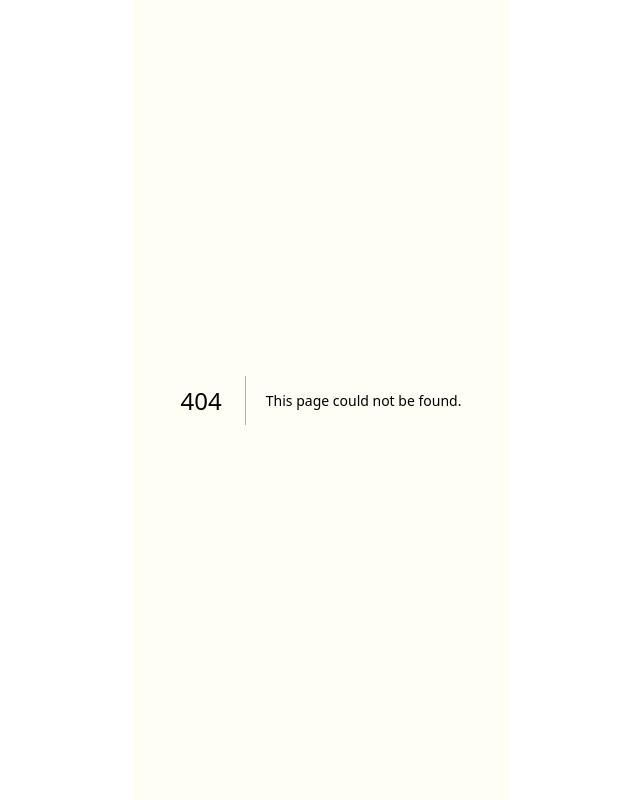
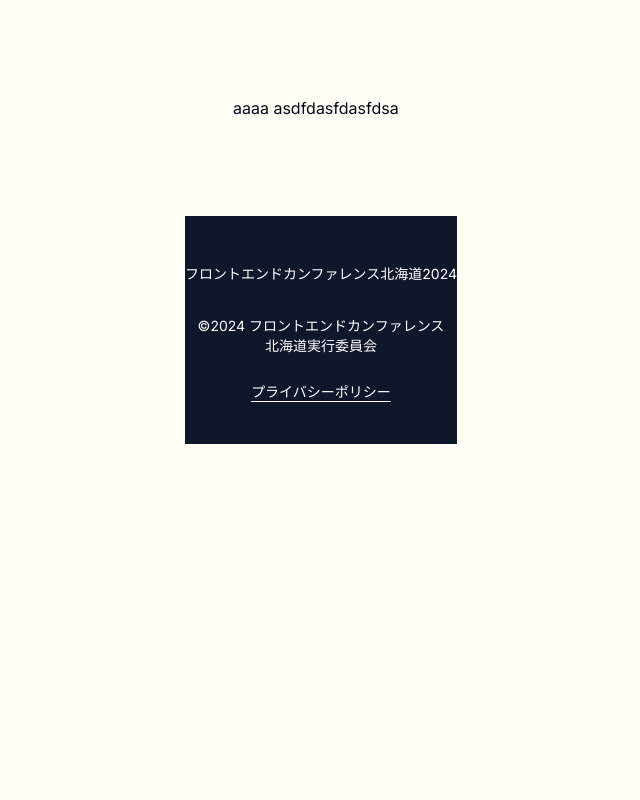
Before and after one commit to frontend-conference-hokkaido-2024/landing-page-2024, a Next.js app: page /job_board in a window 1280 px wide. Before the commit this address had no page. Shown: the top 800 px of the page, without its empty margins (319-959 px from the left). Built offline with nearby package versions, Linux system fonts and the light colour scheme.

Commit message:
/job_board追加

```diff
--- /dev/null
+++ b/src/app/job_board/layout.tsx
@@ -0,0 +1,32 @@
+import clsx from "clsx";
+import { Inter, Noto_Sans_JP } from "next/font/google";
+
+import Base from "@/components/Base";
+import Footer from "@/components/Footer";
+
+import "../globals.css";
+
+const inter = Inter({ subsets: ["latin"] });
+const NotoSansJP = Noto_Sans_JP({ subsets: ["latin"] });
+
+export default function RootLayout({
+  children,
+}: Readonly<{
+  children: React.ReactNode;
+}>) {
+  return (
+    <html lang="ja" className="scroll-smooth">
+      <body className={clsx("relative")} style={{fontFamily: `${inter.style.fontFamily}, ${NotoSansJP.style.fontFamily}`}}>
+        <div></div>{/*背景に何か要素をつけたいのであれば...*/}
+        <Base>
+          <div className="w-full flex flex-col gap-24">
+            <main className="flex flex-col gap-24 lg:px-12 px-8">
+              {children}
+            </main>
+            <Footer />
+          </div>
+        </Base>
+      </body>
+    </html>
+  );
+}
--- /dev/null
+++ b/src/app/job_board/page.tsx
@@ -0,0 +1,9 @@
+
+export default function Home() {
+  return(
+    <div>
+      aaaa
+      asdfdasfdasfdsa
+    </div>
+  );
+}
```
